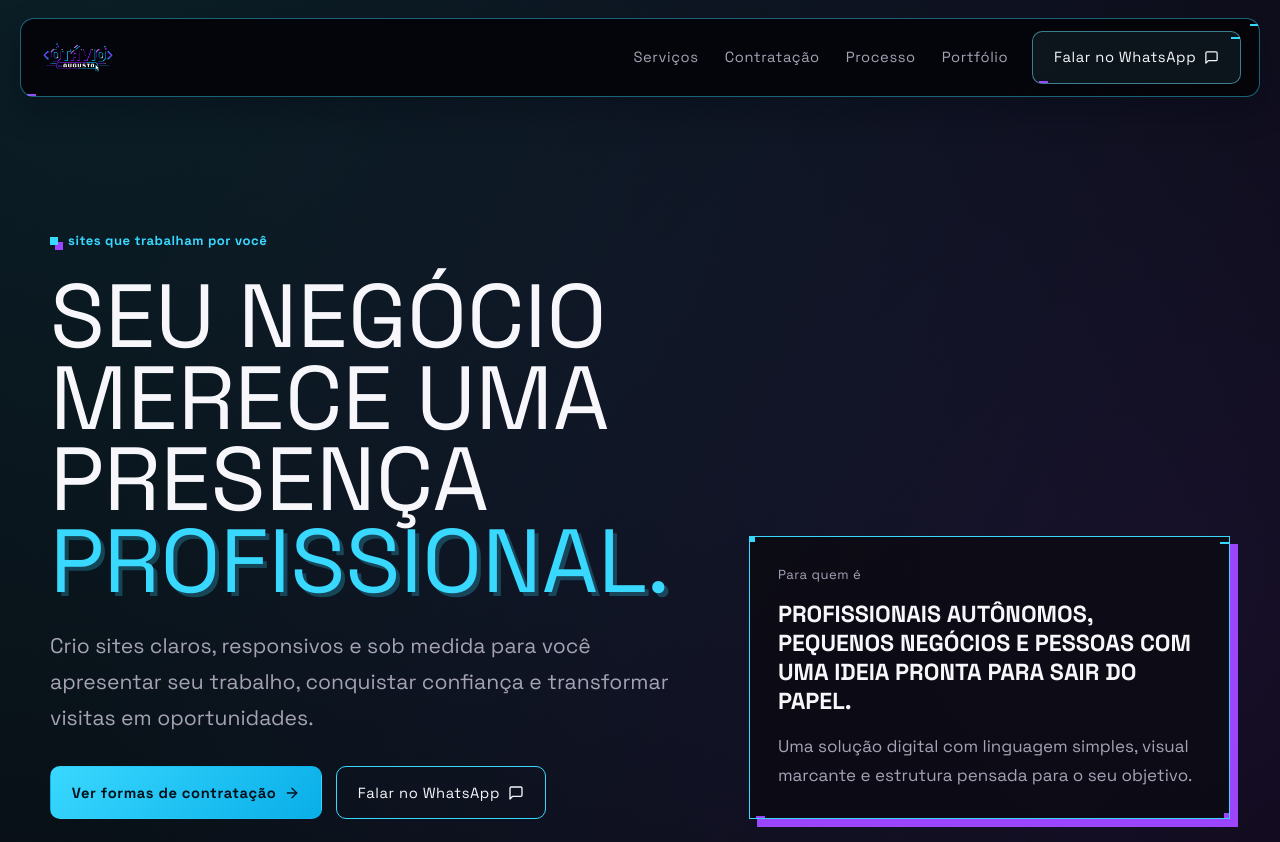
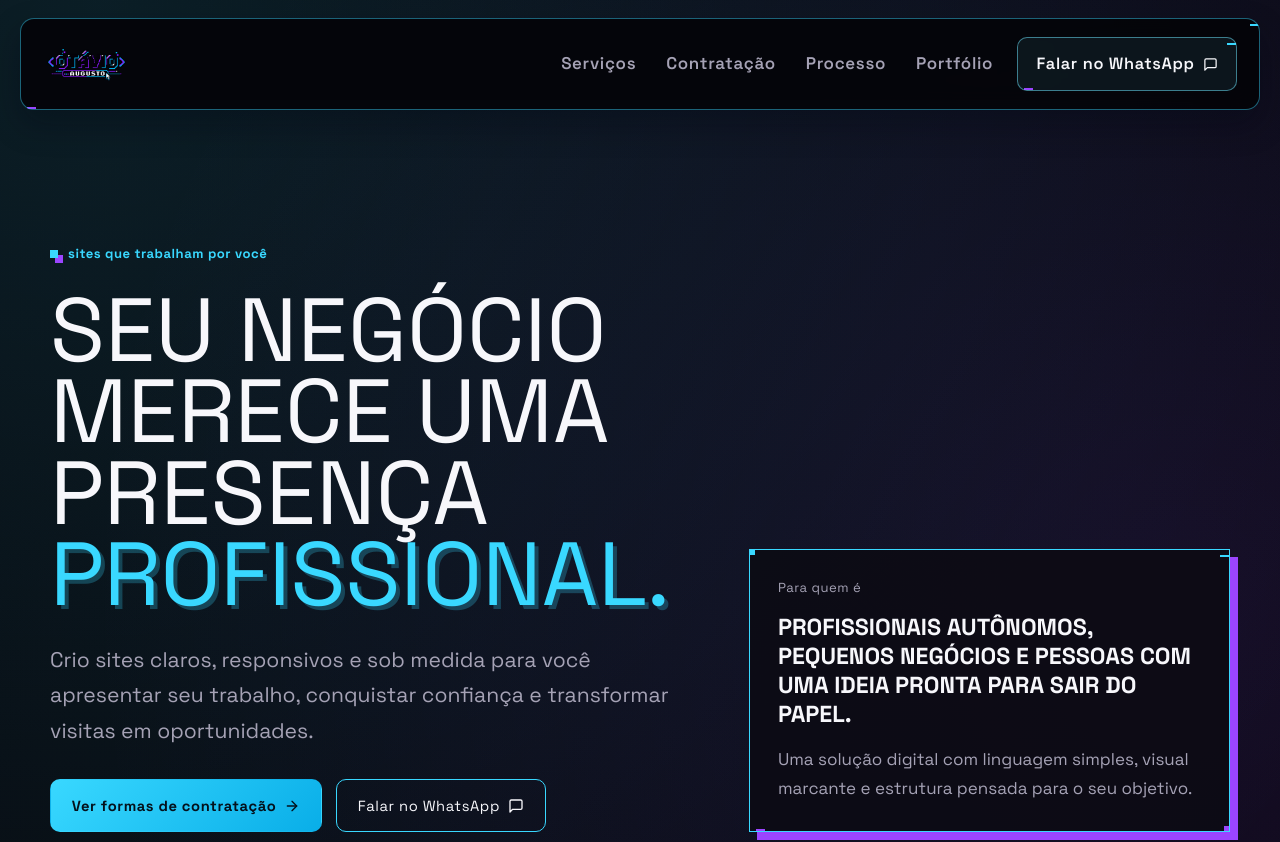
Before and after one commit to otavio2019/otavio-portfolio, a React (Vite) app in the folder client/: page /servicos in a window 1280 px wide. Shown: the top 842 px of the page. Built offline with nearby package versions, Linux system fonts and the light colour scheme.

Commit message:
fix: aumentar tipografia do cabecalho

```diff
--- a/client/src/index.css
+++ b/client/src/index.css
@@ -3228,3 +3228,58 @@ body {
     font-size: 1.1rem;
   }
 }
+
+/* Cabeçalho: escala maior para leitura imediata. */
+.site-header {
+  min-height: 86px;
+  padding: 16px 22px;
+}
+
+.brand-logo {
+  width: 168px;
+  height: 58px;
+}
+
+.nav {
+  gap: 30px;
+}
+
+.nav a {
+  font-size: 1.06rem;
+  font-weight: 600;
+}
+
+.header-cta {
+  min-height: 48px;
+  padding: 0.85rem 1.15rem;
+  font-size: 1.02rem;
+  font-weight: 600;
+}
+
+@media (max-width: 880px) {
+  .site-header .brand-logo {
+    width: 150px;
+    height: 54px;
+  }
+
+  .site-header .nav a {
+    min-height: 52px;
+    font-size: 1.05rem;
+  }
+}
+
+@media (max-width: 560px) {
+  .site-header {
+    min-height: 74px;
+    padding: 10px 14px;
+  }
+
+  .site-header .brand-logo {
+    width: 132px;
+    height: 48px;
+  }
+
+  .site-header .nav a {
+    font-size: 1.08rem;
+  }
+}
```
